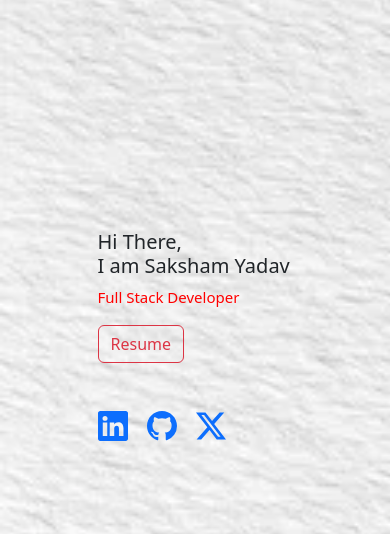
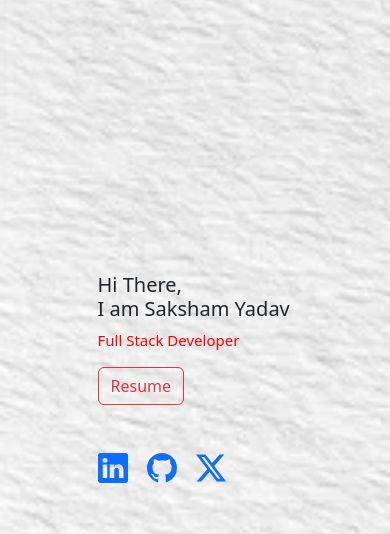
Before and after one commit to sakshamy30/Portfolio, a plain HTML site: page index.html in a window 390 px wide. Shown: the part 313-847 px from the top of the page. Drawn offline with nearby package versions, Linux system fonts and the light colour scheme.

Commit message:
Add files via upload

```diff
--- a/portfolio.css
+++ b/portfolio.css
@@ -62,7 +62,7 @@
     .my-self
     {
         position: absolute;
-        bottom: 5%;
+        bottom: 0%;
         padding-left: 25%;
     }
     .typing1
```
